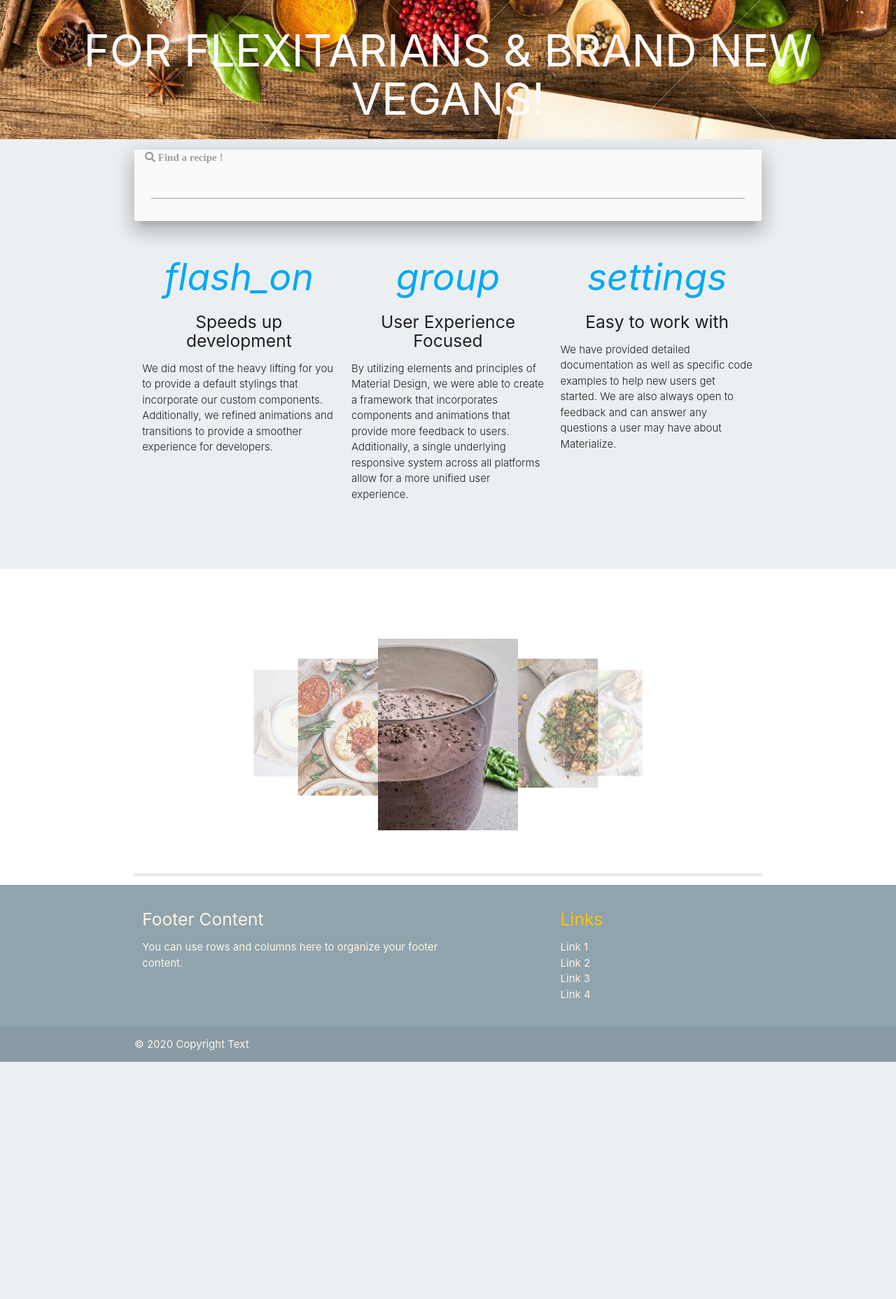
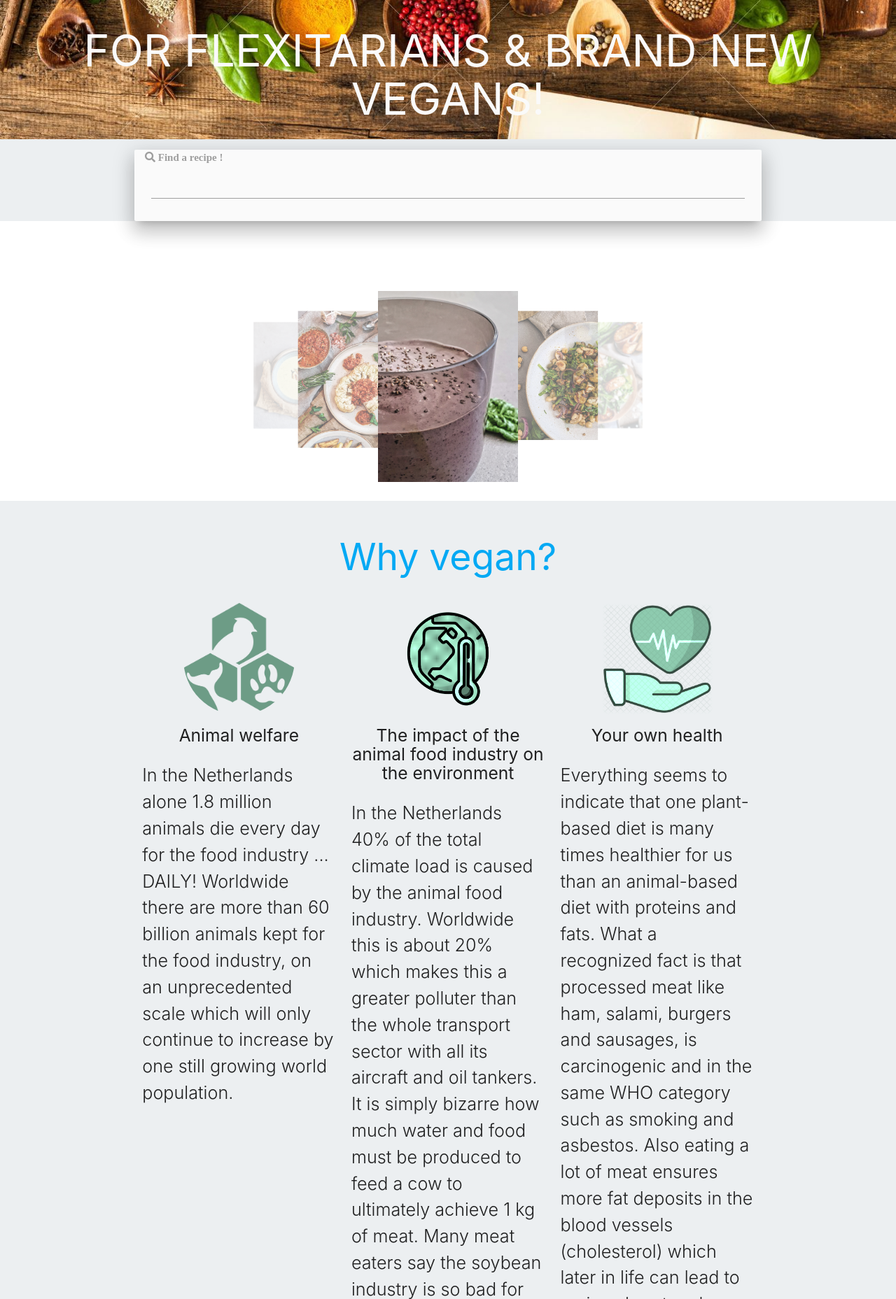
Before and after one commit to grisselfaura/Milestone-Third-Project-Data-Centric-Dev, a Flask app: page / in a window 1280 px wide. Shown: the part 65-1922 px from the top of the page at 70% size. Before the commit the page ends 1583 px from the top, so only its background shows below. Run offline with Flask 2, Linux system fonts and the light colour scheme; data that the repository does not hold is empty; some libraries are stand-ins or nearby versions.

Commit message:
Added Content to the Base.html

```diff
--- a/static/css/style.css
+++ b/static/css/style.css
@@ -37,3 +37,12 @@ same-size {
 #margin {
     margin-bottom: 0px;
 }
+
+#custom {
+    display: block;
+    margin: auto;
+    height: 20vh;
+    align-items: center;
+    -webkit-filter: sepia(30) hue-rotate(100deg);
+        filter:sepia(30) hue-rotate(100deg);
+}
--- a/templates/base.html
+++ b/templates/base.html
@@ -51,7 +51,7 @@
         </ul>
     </header>
 
-    <!--banner -->
+    <!--banner + search box -->
     <section class= "blue-grey lighten-5">
         <div class="blue-grey lighten-5">
             <div class="bg-header">
@@ -71,37 +71,59 @@
         </div>
     </section>
 
+    <!--carrousel categories -->
+    <div class="carousel">
+        <a class="carousel-item" href="#breakfast!"><img src="static/images/categories/breakfast.PNG"></a>
+        <a class="carousel-item" href="#lunch!"><img src="static/images/categories/lunch.PNG"></a>
+        <a class="carousel-item" href="#salads!"><img src="static/images/categories/salads.PNG"></a>
+        <a class="carousel-item" href="#borrel!"><img src="static/images/categories/borrel.PNG"></a>
+        <a class="carousel-item" href="#soup!"><img src="static/images/categories/soups.PNG"></a>
+        <a class="carousel-item" href="#dinner!"><img src="static/images/categories/dinner.PNG"></a>
+    </div>
+
     <!--why vegan? -->
     <section class= "blue-grey lighten-5">
         <div class="container">
             <div class="section">
-
+                <h2 class="center light-blue-text">Why vegan?</h2>
+            </div>
             <!--   Icon Section   -->
             <div class="row">
                 <div class="col s12 m4">
                     <div class="icon-block">
-                    <h2 class="center light-blue-text"><i class="material-icons">flash_on</i></h2>
-                    <h5 class="center">Speeds up development</h5>
-
-                    <p class="light">We did most of the heavy lifting for you to provide a default stylings that incorporate our custom components. Additionally, we refined animations and transitions to provide a smoother experience for developers.</p>
+                        <img src="static/images/icons/animal_welfare.png" alt="" class="circle responsive-img" id= "custom">
+                        <h5 class="center">Animal welfare</h5>
+                        <p class="light flow-text">In the Netherlands alone 1.8 million animals die every day for the food industry ...
+                        DAILY! Worldwide there are more than 60 billion animals kept for the food industry, on an unprecedented
+                        scale which will only continue to increase by one still growing world population.</p>
                     </div>
                 </div>
 
                 <div class="col s12 m4">
                     <div class="icon-block">
-                    <h2 class="center light-blue-text"><i class="material-icons">group</i></h2>
-                    <h5 class="center">User Experience Focused</h5>
-
-                    <p class="light">By utilizing elements and principles of Material Design, we were able to create a framework that incorporates components and animations that provide more feedback to users. Additionally, a single underlying responsive system across all platforms allow for a more unified user experience.</p>
+                        <img src="static/images/icons/climate_change.png" alt="" class="circle responsive-img" id= "custom">
+                        <h5 class="center">The impact of the animal food industry on the environment</h5>
+                        <p class="light flow-text">In the Netherlands 40% of the total climate load is caused by the animal food industry.
+                        Worldwide this is about 20% which makes this a greater polluter than the whole transport sector with all
+                        its aircraft and oil tankers. It is simply bizarre how much water and food must be produced to feed a cow
+                        to ultimately achieve 1 kg of meat. Many meat eaters say the soybean industry is so bad for the environment,
+                        and yes that's right. However, more needs to be done when 75% of all soy nutrition goes to the animal industry.
+                        The result is one enormous attack on nature, acidification from farmland by the huge amounts of manure and
+                        massive deforestation.</p>
                     </div>
                 </div>
 
                 <div class="col s12 m4">
                     <div class="icon-block">
-                    <h2 class="center light-blue-text"><i class="material-icons">settings</i></h2>
-                    <h5 class="center">Easy to work with</h5>
-
-                    <p class="light">We have provided detailed documentation as well as specific code examples to help new users get started. We are also always open to feedback and can answer any questions a user may have about Materialize.</p>
+                        <img src="static/images/icons/health_icon.jpg" alt="" class="responsive-img" id= "custom">
+                        <h5 class="center">Your own health</h5>
+                        <p class="light flow-text">Everything seems to indicate that one plant-based diet is many times healthier for us than an
+                        animal-based diet with proteins and fats. What a recognized fact is that processed meat like ham, salami,
+                        burgers and sausages, is carcinogenic and in the same WHO category such as smoking and asbestos. Also eating a
+                        lot of meat ensures more fat deposits in the blood vessels (cholesterol) which later in life can lead to various
+                        heart and vascular disease. I think that many of us are ready are for the next step. I like the concept of
+                        flexitarian whereas at least three vegan days a week must be completed. So no meat, no fish and no dairy, from
+                        breakfast until dinner, a completely vegetable day. </p>
                     </div>
                 </div>
             </div>
@@ -110,17 +132,6 @@
             <br><br>
         </div>
     </section>
-
-    <!--carrousel categories -->
-    <div class="carousel">
-        <a class="carousel-item" href="#breakfast!"><img src="static/images/breakfast.PNG"></a>
-        <a class="carousel-item" href="#lunch!"><img src="static/images/lunch.PNG"></a>
-        <a class="carousel-item" href="#salads!"><img src="static/images/salads.PNG"></a>
-        <a class="carousel-item" href="#borrel!"><img src="static/images/borrel.PNG"></a>
-        <a class="carousel-item" href="#soup!"><img src="static/images/soups.PNG"></a>
-        <a class="carousel-item" href="#dinner!"><img src="static/images/dinner.PNG"></a>
-    </div>
-
 
     <section>
         <!-- flash messages-->
--- a/templates/recipes.html
+++ b/templates/recipes.html
@@ -9,14 +9,15 @@
             <div class="collapsible-header white-text orange lighten-2 text-shadow">
                 <i class="far fa-caret-square-down"></i>
                 <strong>{{ recipe.name }}</strong> : {{ recipe.prep_time }} : {{ recipe.calories }}
-                <span><img src= "{{ recipe.image }}"></span>
+                <span><img src= "{{ recipe.images }}"></span>
             </div>
             <div class="collapsible-body">
                 <strong>{{ recipe.category_name }}</strong>
-                <p> {{ recipe.portions }}</p>
-                <p>{{ recipe.ingredients }}</p>
-                <p>{{ recipe.steps }}</p>
-                <p>{{ recipe.url }}</p>
+                <p>{{ recipe.basic_ingredients }}</p>
+                <p>{{ recipe.complementary_ingredients }}</p>
+                <p>{{ recipe.method }}</p>
+                <h5>{{ recipe.closing_line }}</h5>
+
             </div>
         </li>
         {% endfor %}
```
Also changed, not shown: static/images/categories/borrel.PNG (renamed from static/images/borrel.PNG), static/images/categories/breakfast.PNG (renamed from static/images/breakfast.PNG), static/images/categories/dinner.PNG (renamed from static/images/dinner.PNG), static/images/categories/lunch.PNG (renamed from static/images/lunch.PNG), static/images/categories/salads.PNG (renamed from static/images/salads.PNG), static/images/categories/soups.PNG (renamed from static/images/soups.PNG), static/images/icons/animal_welfare.png (added), static/images/icons/climate_change.png (added), static/images/icons/health_icon.jpg (added). Lines whose indentation alone changed are shown as unchanged.
